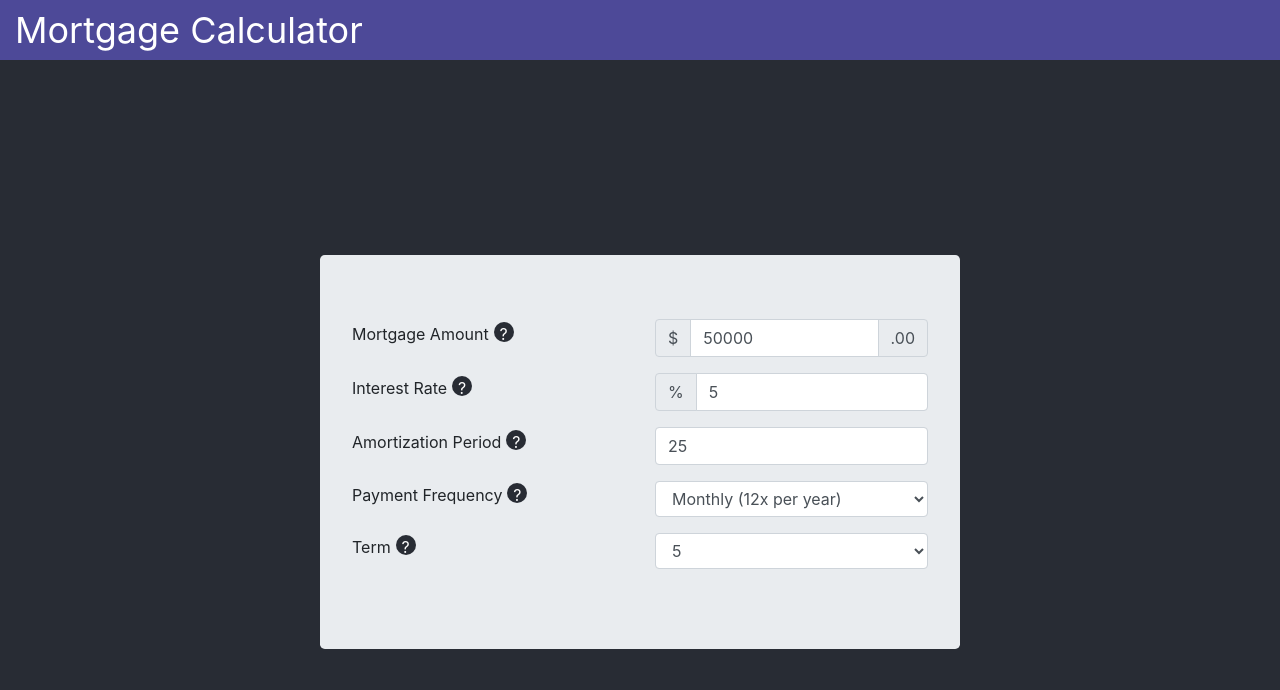
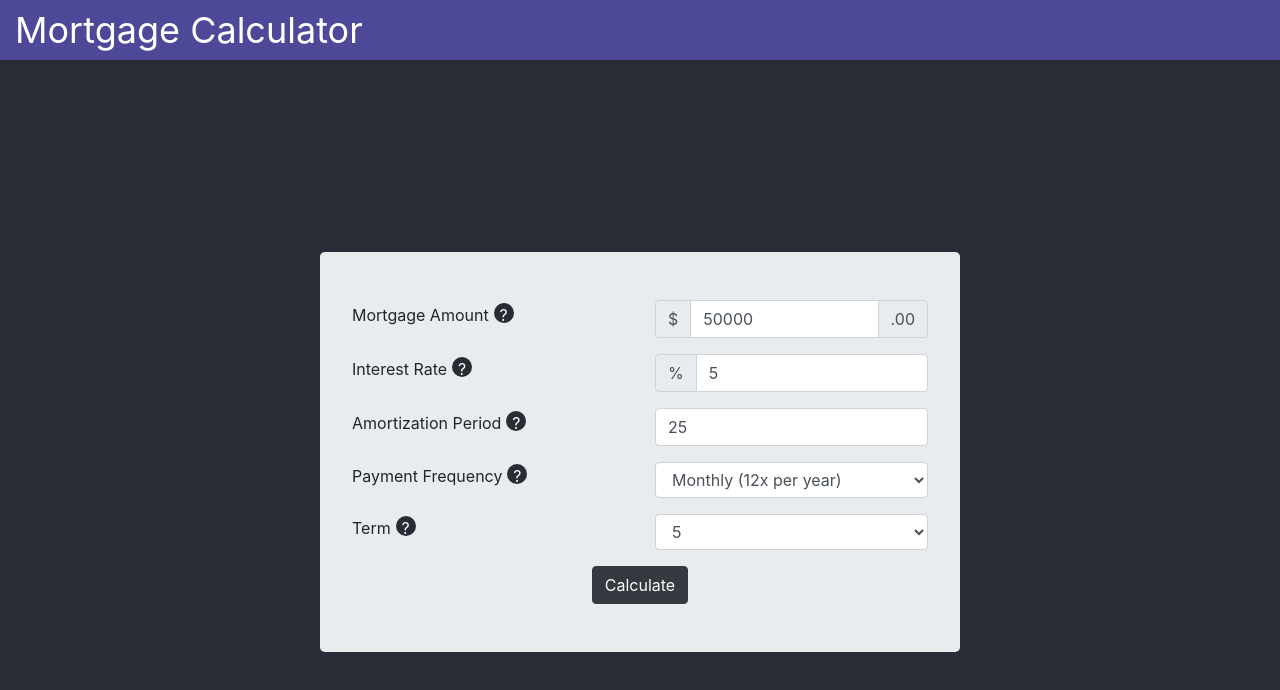
Before and after one commit to shubhamchauhan020692/mortgage-calculator, a React (Create React App) app: page / in a window 1280 px wide. Shown: the top 690 px of the page. Built offline with nearby package versions, Linux system fonts and the light colour scheme.

Commit message:
on calculate click

```diff
--- a/src/App.js
+++ b/src/App.js
@@ -1,5 +1,4 @@
 import React from 'react';
-import logo from './logo.svg';
 import './App.css';
 import { Home } from './components/Home';
 import { Header } from './components/Header';
--- a/src/components/Home.js
+++ b/src/components/Home.js
@@ -1,4 +1,4 @@
-import React, { useState, useEffect } from "react";
+import React, { useState } from "react";
 import { Charts } from "./Charts";
 import { SummaryTable } from "./SummaryTable";
 import { validateInputs, hasErrors } from "../utilities/validate";
@@ -66,7 +66,7 @@ export const Home = () => {
     setBarData(barData);
   }
 
-  const handleInputBlur = () => {
+  const handleSubmit = () => {
     const formErrors = validateInputs(
       mortgageAmt,
       rate,
@@ -93,7 +93,7 @@ export const Home = () => {
         paymentFrequency={paymentFrequency}
         term={term}
         handleInputChange={handleInputChange}
-        handleInputBlur={handleInputBlur}
+        handleSubmit={handleSubmit}
         errors={errors}
       />
       {summaryTableData?.length > 0 && !hasErrors(errors) && <SummaryTable summaryTableData={summaryTableData} />}
--- a/src/components/MortgageForm.js
+++ b/src/components/MortgageForm.js
@@ -5,9 +5,9 @@ import {
   paymentFrequencyOptions,
 } from "../constants/PaymentPlanOptions";
 
-export const MortgageForm = ({ mortgageAmt, rate, amortizationPeriod, paymentFrequency, term, handleInputChange, handleInputBlur, errors }) => {
+export const MortgageForm = ({ mortgageAmt, rate, amortizationPeriod, paymentFrequency, term, handleInputChange, handleSubmit, errors }) => {
   return (
-    <div id="mortgage-form-container" data-testid="mortgage-form-container" className="jumbotron no-gutters col-12 col-sm-6 mt-3">
+    <div id="mortgage-form-container" data-testid="mortgage-form-container" className="jumbotron no-gutters col-12 col-sm-6 mt-3 py-5">
       <div className="row align-items-center mb-3">
         <div className="col-12 col-sm-6">
           <label htmlFor="basic-url">Mortgage Amount</label>
@@ -34,7 +34,6 @@ export const MortgageForm = ({ mortgageAmt, rate, amortizationPeriod, paymentFre
               placeholder="Value nearest to dollar amount"
               value={mortgageAmt}
               onChange={handleInputChange}
-              onBlur={handleInputBlur}
             />
             <div className="input-group-append">
               <span className="input-group-text">.00</span>
@@ -74,7 +73,6 @@ export const MortgageForm = ({ mortgageAmt, rate, amortizationPeriod, paymentFre
               max={100}
               min={0}
               onChange={handleInputChange}
-              onBlur={handleInputBlur}
             />
           </div>
           {errors?.rate && <div className="error">{errors?.rate}</div>}
@@ -103,7 +101,6 @@ export const MortgageForm = ({ mortgageAmt, rate, amortizationPeriod, paymentFre
             placeholder="Years"
             value={amortizationPeriod}
             onChange={handleInputChange}
-            onBlur={handleInputBlur}
             max={30}
             min={1}
           />
@@ -131,7 +128,6 @@ export const MortgageForm = ({ mortgageAmt, rate, amortizationPeriod, paymentFre
             data-testid="paymentFrequency"
             value={paymentFrequency}
             onChange={handleInputChange}
-            onBlur={handleInputBlur}
           >
             {paymentFrequencyOptions.map((option, index) => (
               <option id={index} value={option.value} key={index}>
@@ -160,7 +156,6 @@ export const MortgageForm = ({ mortgageAmt, rate, amortizationPeriod, paymentFre
             name="term"
             value={term}
             onChange={handleInputChange}
-            onBlur={handleInputBlur}
           >
             {getTermOptions().map((option, index) => (
               <option id={index} value={option.value} key={index}>
@@ -171,6 +166,15 @@ export const MortgageForm = ({ mortgageAmt, rate, amortizationPeriod, paymentFre
           {errors?.term && <div className="error">{errors?.term}</div>}
         </div>
       </div>
+      <div className="row justify-content-center">
+        <button
+          type="button"
+          class="btn btn-dark"
+          onClick={handleSubmit}
+        >
+          Calculate
+        </button>
+      </div>
     </div>
   )
 }
```
